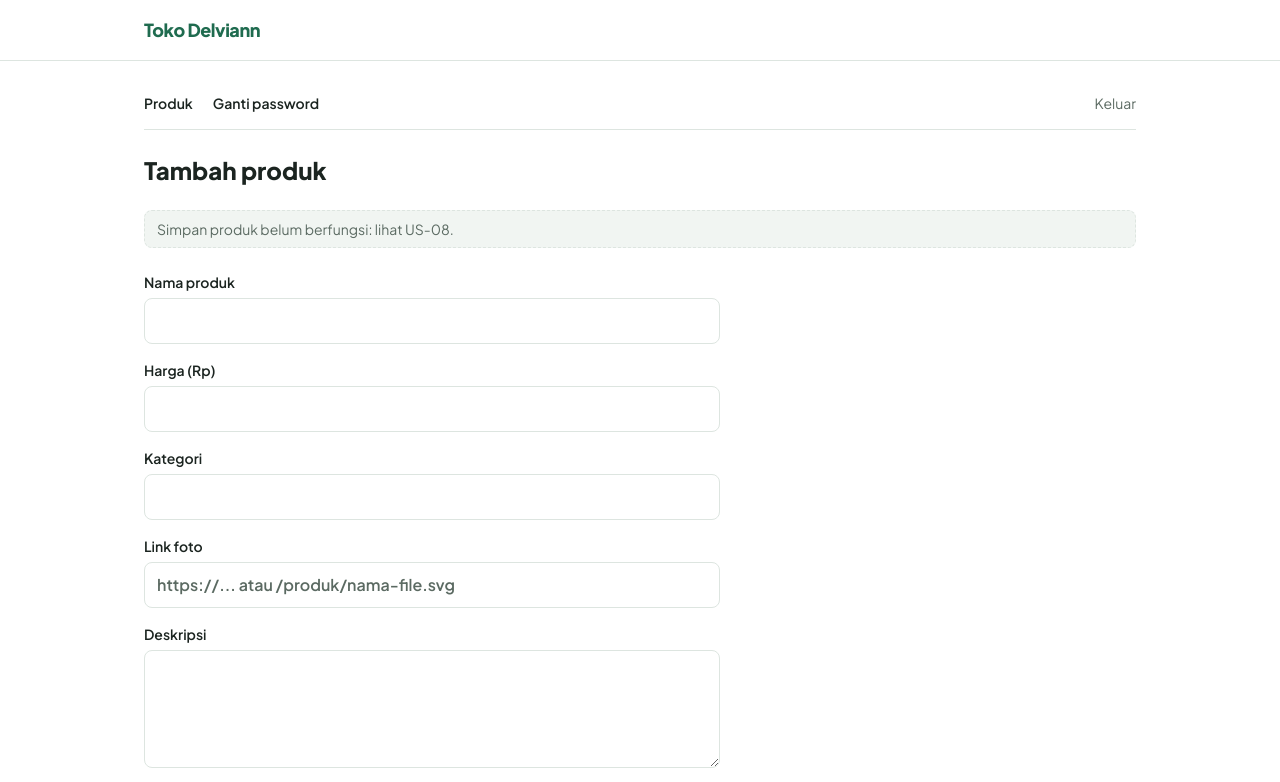
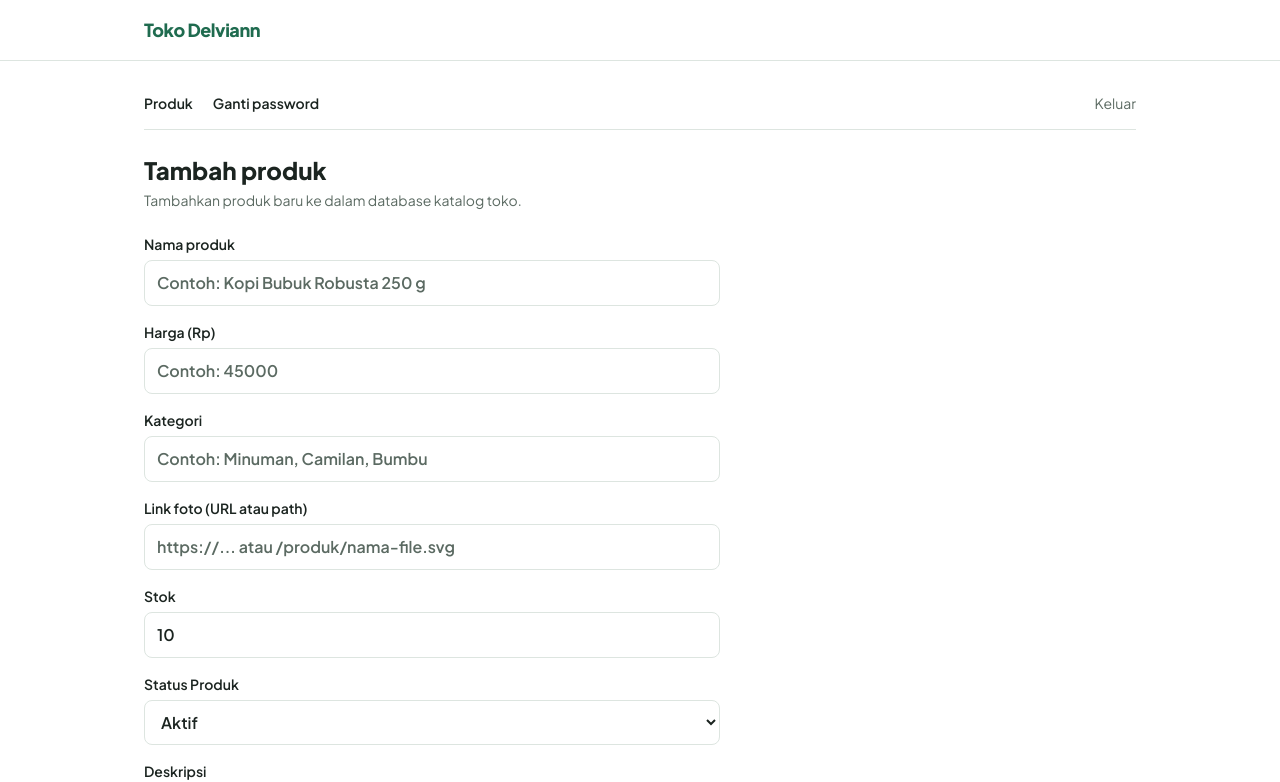
Before and after one commit to delviannn/KATEGORI-DELVIAN, a Next.js app: page /admin/produk/baru in a window 1280 px wide. Shown: the top 782 px of the page. Built offline with nearby package versions, Linux system fonts and the light colour scheme.

Commit message:
penambahan US-08 Tambah produk (harus terkunci login) US-09 Ubah produk (harus terkunci login) US-10 Hapus produk (harus terkunci login)

```diff
--- a/app/admin/actions.js
+++ b/app/admin/actions.js
@@ -1,6 +1,7 @@
 "use server";
 
 import { redirect } from "next/navigation";
+import { revalidatePath } from "next/cache";
 import { buatSupabaseSesi } from "@/lib/supabase";
 
 // US-04: login admin dengan email dan password.
@@ -67,3 +68,116 @@ export async function gantiPassword(_prevState, formData) {
 
   return { sukses: "Password berhasil diganti." };
 }
+
+// US-08: tambah produk baru (terproteksi login)
+export async function tambahProduk(_prevState, formData) {
+  const supabase = await buatSupabaseSesi();
+
+  const { data: { user } } = await supabase.auth.getUser();
+  if (!user) {
+    return { error: "Sesi habis, silakan login kembali." };
+  }
+
+  const nama = formData.get("nama")?.toString().trim();
+  const hargaRaw = formData.get("harga");
+  const harga = hargaRaw ? parseInt(hargaRaw.toString(), 10) : 0;
+  const kategori = formData.get("kategori")?.toString().trim() || null;
+  const foto_url = formData.get("foto_url")?.toString().trim() || "/produk/placeholder.svg";
+  const deskripsi = formData.get("deskripsi")?.toString().trim() || null;
+
+  if (!nama) {
+    return { error: "Nama produk wajib diisi." };
+  }
+  if (isNaN(harga) || harga < 0) {
+    return { error: "Harga produk harus berupa angka positif." };
+  }
+
+  const { error } = await supabase.from("produk").insert({
+    nama,
+    harga,
+    kategori,
+    foto_url,
+    deskripsi,
+  });
+
+  if (error) {
+    return { error: "Gagal menyimpan produk: " + error.message };
+  }
+
+  revalidatePath("/admin");
+  revalidatePath("/");
+  redirect("/admin");
+}
+
+// US-09: ubah produk yang ada (terproteksi login)
+export async function ubahProduk(_prevState, formData) {
+  const supabase = await buatSupabaseSesi();
+
+  const { data: { user } } = await supabase.auth.getUser();
+  if (!user) {
+    return { error: "Sesi habis, silakan login kembali." };
+  }
+
+  const id = formData.get("id");
+  if (!id) {
+    return { error: "ID produk tidak valid." };
+  }
+
+  const nama = formData.get("nama")?.toString().trim();
+  const hargaRaw = formData.get("harga");
+  const harga = hargaRaw ? parseInt(hargaRaw.toString(), 10) : 0;
+  const kategori = formData.get("kategori")?.toString().trim() || null;
+  const foto_url = formData.get("foto_url")?.toString().trim() || "/produk/placeholder.svg";
+  const deskripsi = formData.get("deskripsi")?.toString().trim() || null;
+
+  if (!nama) {
+    return { error: "Nama produk wajib diisi." };
+  }
+  if (isNaN(harga) || harga < 0) {
+    return { error: "Harga produk harus berupa angka positif." };
+  }
+
+  const { error } = await supabase
+    .from("produk")
+    .update({
+      nama,
+      harga,
+      kategori,
+      foto_url,
+      deskripsi,
+    })
+    .eq("id", id);
+
+  if (error) {
+    return { error: "Gagal memperbarui produk: " + error.message };
+  }
+
+  revalidatePath("/admin");
+  revalidatePath("/");
+  revalidatePath(`/produk/${id}`);
+  redirect("/admin");
+}
+
+// US-10: hapus produk (terproteksi login)
+export async function hapusProduk(id) {
+  const supabase = await buatSupabaseSesi();
+
+  const { data: { user } } = await supabase.auth.getUser();
+  if (!user) {
+    return { error: "Sesi habis, silakan login kembali." };
+  }
+
+  if (!id) {
+    return { error: "ID produk tidak valid." };
+  }
+
+  const { error } = await supabase.from("produk").delete().eq("id", id);
+
+  if (error) {
+    return { error: "Gagal menghapus produk: " + error.message };
+  }
+
+  revalidatePath("/admin");
+  revalidatePath("/");
+  return { sukses: true };
+}
--- a/app/admin/produk/[id]/ubah/page.jsx
+++ b/app/admin/produk/[id]/ubah/page.jsx
@@ -1,24 +1,38 @@
 import { notFound } from "next/navigation";
 import NavAdmin from "@/components/NavAdmin";
 import FormProduk from "@/components/FormProduk";
-import CatatanBelumAktif from "@/components/CatatanBelumAktif";
-import { cariProdukContoh } from "@/lib/data-contoh";
+import { buatSupabaseServer } from "@/lib/supabase";
+import { ubahProduk } from "@/app/admin/actions";
 
-// US-09 (bonus di jalur offline): ubah produk.
+// US-09: ubah data produk (terkunci login)
 export default async function HalamanUbahProduk({ params }) {
   const { id } = await params;
-  const produk = cariProdukContoh(id);
+  const supabase = buatSupabaseServer();
 
-  if (!produk) {
+  const { data: produk, error } = await supabase
+    .from("produk")
+    .select("*")
+    .eq("id", id)
+    .single();
+
+  if (error || !produk) {
     notFound();
   }
 
   return (
     <div className="flex flex-col gap-6 py-8">
       <NavAdmin />
-      <h1 className="text-2xl font-extrabold">Ubah produk</h1>
-      <CatatanBelumAktif>Simpan perubahan belum berfungsi: lihat US-09.</CatatanBelumAktif>
-      <FormProduk produk={produk} labelTombol="Simpan perubahan" />
+      <div>
+        <h1 className="text-2xl font-extrabold text-teks">Ubah produk</h1>
+        <p className="mt-1 text-sm text-teks-lembut">
+          Perbarui informasi produk {produk.nama}.
+        </p>
+      </div>
+      <FormProduk
+        action={ubahProduk}
+        produk={produk}
+        labelTombol="Simpan perubahan"
+      />
     </div>
   );
 }
--- a/app/admin/produk/baru/page.jsx
+++ b/app/admin/produk/baru/page.jsx
@@ -1,15 +1,19 @@
 import NavAdmin from "@/components/NavAdmin";
 import FormProduk from "@/components/FormProduk";
-import CatatanBelumAktif from "@/components/CatatanBelumAktif";
+import { tambahProduk } from "@/app/admin/actions";
 
-// US-08 (bonus di jalur offline): tambah produk.
+// US-08: tambah produk baru (terkunci login)
 export default function HalamanTambahProduk() {
   return (
     <div className="flex flex-col gap-6 py-8">
       <NavAdmin />
-      <h1 className="text-2xl font-extrabold">Tambah produk</h1>
-      <CatatanBelumAktif>Simpan produk belum berfungsi: lihat US-08.</CatatanBelumAktif>
-      <FormProduk labelTombol="Simpan produk" />
+      <div>
+        <h1 className="text-2xl font-extrabold text-teks">Tambah produk</h1>
+        <p className="mt-1 text-sm text-teks-lembut">
+          Tambahkan produk baru ke dalam database katalog toko.
+        </p>
+      </div>
+      <FormProduk action={tambahProduk} labelTombol="Simpan produk" />
     </div>
   );
 }
--- a/components/FormProduk.jsx
+++ b/components/FormProduk.jsx
@@ -1,30 +1,94 @@
+"use client";
+
+import { useActionState } from "react";
 import Input from "@/components/Input";
 import Tombol from "@/components/Tombol";
 
-// Dipakai untuk tambah produk (US-08) dan ubah produk (US-09). Keduanya bonus di jalur offline.
-// Nama field sama dengan kolom tabel "produk".
-export default function FormProduk({ produk = {}, labelTombol }) {
+// Dipakai untuk tambah produk (US-08) dan ubah produk (US-09).
+export default function FormProduk({ action, produk = {}, labelTombol = "Simpan produk" }) {
+  const [state, formAction, pending] = useActionState(action, null);
+
   return (
-    <form className="flex max-w-xl flex-col gap-4">
-      <Input label="Nama produk" name="nama" defaultValue={produk.nama} required />
+    <form action={formAction} className="flex max-w-xl flex-col gap-4">
+      {produk.id && <input type="hidden" name="id" value={produk.id} />}
+
+      <Input
+        label="Nama produk"
+        name="nama"
+        defaultValue={produk.nama || ""}
+        placeholder="Contoh: Kopi Bubuk Robusta 250 g"
+        required
+      />
+
       <Input
         label="Harga (Rp)"
         name="harga"
         type="number"
         min="0"
-        defaultValue={produk.harga}
+        defaultValue={produk.harga || ""}
+        placeholder="Contoh: 45000"
         required
       />
-      <Input label="Kategori" name="kategori" defaultValue={produk.kategori} />
+
       <Input
-        label="Link foto"
+        label="Kategori"
+        name="kategori"
+        defaultValue={produk.kategori || ""}
+        placeholder="Contoh: Minuman, Camilan, Bumbu"
+      />
+
+      <Input
+        label="Link foto (URL atau path)"
         name="foto_url"
         placeholder="https://... atau /produk/nama-file.svg"
-        defaultValue={produk.foto_url}
+        defaultValue={produk.foto_url || ""}
       />
-      <Input label="Deskripsi" name="deskripsi" textarea defaultValue={produk.deskripsi} />
-      <div className="flex gap-3">
-        <Tombol type="submit">{labelTombol}</Tombol>
+
+      <Input
+        label="Stok"
+        name="stok"
+        type="number"
+        min="0"
+        defaultValue={produk.stok ?? 10}
+        placeholder="Contoh: 10"
+      />
+
+      <label className="flex flex-col gap-1.5 text-sm font-semibold">
+        Status Produk
+        <select
+          name="status"
+          defaultValue={produk.status || "Aktif"}
+          className="w-full rounded-lg border border-garis bg-latar px-3 py-2.5 text-base text-teks focus:border-utama focus:outline-none"
+        >
+          <option value="Aktif">Aktif</option>
+          <option value="Tidak Aktif">Tidak Aktif</option>
+        </select>
+      </label>
+
+      <Input
+        label="Deskripsi"
+        name="deskripsi"
+        textarea
+        defaultValue={produk.deskripsi || ""}
+        placeholder="Jelaskan keunggulan dan detail produk..."
+      />
+
+      {state?.error && (
+        <div className="rounded-lg border border-red-300 bg-red-50 px-4 py-3 text-sm text-red-700">
+          {state.error}
+        </div>
+      )}
+
+      {state?.sukses && (
+        <div className="rounded-lg border border-green-300 bg-green-50 px-4 py-3 text-sm text-green-700">
+          {state.sukses}
+        </div>
+      )}
+
+      <div className="flex gap-3 pt-2">
+        <Tombol type="submit" disabled={pending}>
+          {pending ? "Menyimpan…" : labelTombol}
+        </Tombol>
         <Tombol href="/admin" varian="garis">
           Batal
         </Tombol>
--- a/components/TabelProduk.jsx
+++ b/components/TabelProduk.jsx
@@ -1,5 +1,6 @@
 import { formatRupiah } from "@/lib/format";
 import Tombol from "@/components/Tombol";
+import TombolHapusProduk from "@/components/TombolHapusProduk";
 
 /**
  * @typedef {Object} Produk
@@ -90,13 +91,10 @@ export default function TabelProduk({ daftarProduk }) {
               </td>
               <td className="px-4 py-3">
                 <div className="flex justify-end gap-2">
-                  {/* US-09 dan US-10 (bonus): ubah dan hapus produk */}
                   <Tombol href={`/admin/produk/${produk.id}/ubah`} varian="garis">
                     Ubah
                   </Tombol>
-                  <Tombol type="button" varian="bahaya">
-                    Hapus
-                  </Tombol>
+                  <TombolHapusProduk id={produk.id} nama={produk.nama} />
                 </div>
               </td>
             </tr>
--- /dev/null
+++ b/components/TombolHapusProduk.jsx
@@ -0,0 +1,32 @@
+"use client";
+
+import { useTransition } from "react";
+import Tombol from "@/components/Tombol";
+import { hapusProduk } from "@/app/admin/actions";
+
+// US-10: tombol hapus dengan konfirmasi dialog dan pembaruan otomatis
+export default function TombolHapusProduk({ id, nama }) {
+  const [isPending, startTransition] = useTransition();
+
+  const handleHapus = () => {
+    if (confirm(`Apakah Anda yakin ingin menghapus produk "${nama}"?`)) {
+      startTransition(async () => {
+        const res = await hapusProduk(id);
+        if (res?.error) {
+          alert(`Gagal menghapus produk: ${res.error}`);
+        }
+      });
+    }
+  };
+
+  return (
+    <Tombol
+      type="button"
+      varian="bahaya"
+      onClick={handleHapus}
+      disabled={isPending}
+    >
+      {isPending ? "Menghapus…" : "Hapus"}
+    </Tombol>
+  );
+}
```
Also changed, not shown: 2 other files (tests, documents, lock files or other folders).
